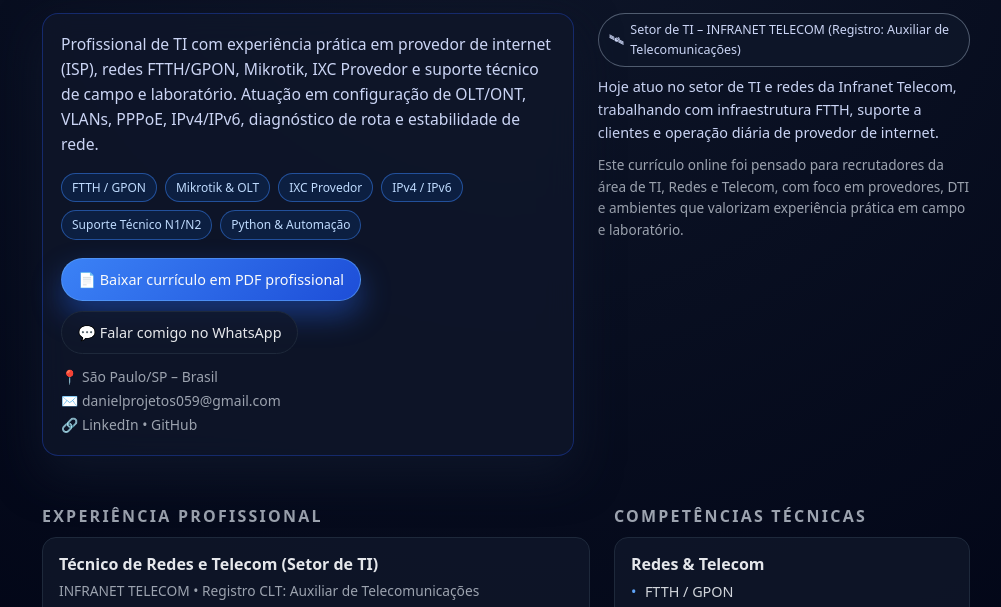
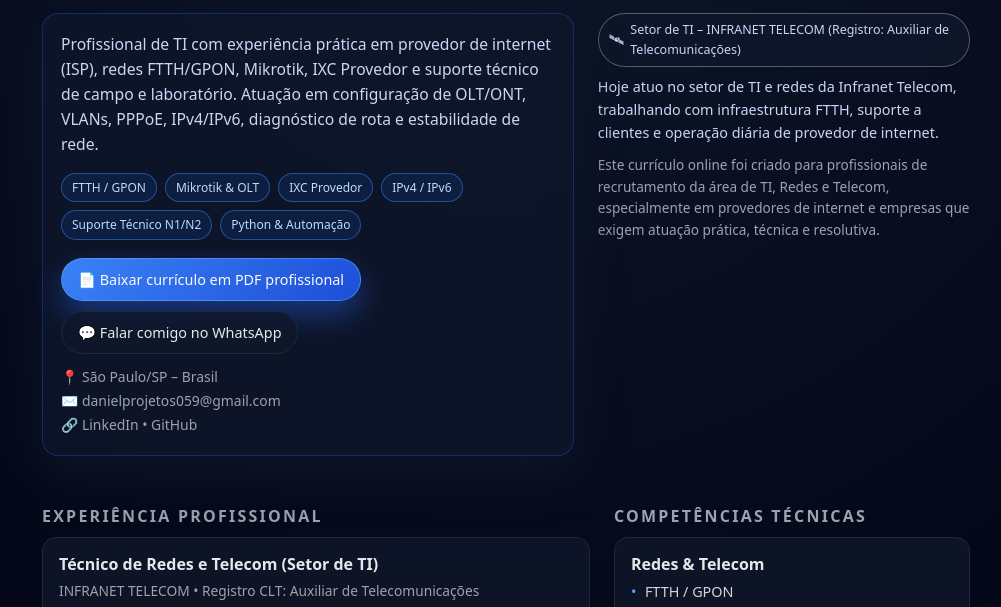
Before and after one commit to dcezar286-art/Curriculo, a plain HTML site: page index.html in a window 1280 px wide. Shown: the part 168-775 px from the top of the page, without its empty margins (134-1135 px from the left). Drawn offline with Linux system fonts and the light colour scheme.

Commit message:
Update index.html

```diff
--- a/index.html
+++ b/index.html
@@ -370,8 +370,8 @@
             suporte a clientes e operação diária de provedor de internet.
           </p>
           <p style="font-size:0.85rem; color:var(--muted); margin-bottom:8px;">
-            Este currículo online foi pensado para recrutadores da área de TI, Redes e Telecom, com foco em provedores,
-            DTI e ambientes que valorizam experiência prática em campo e laboratório.
+            Este currículo online foi criado para profissionais de recrutamento da área de TI, Redes e
+            Telecom, especialmente em provedores de internet e empresas que exigem atuação prática, técnica e resolutiva.
           </p>
         </div>
       </div>
```
